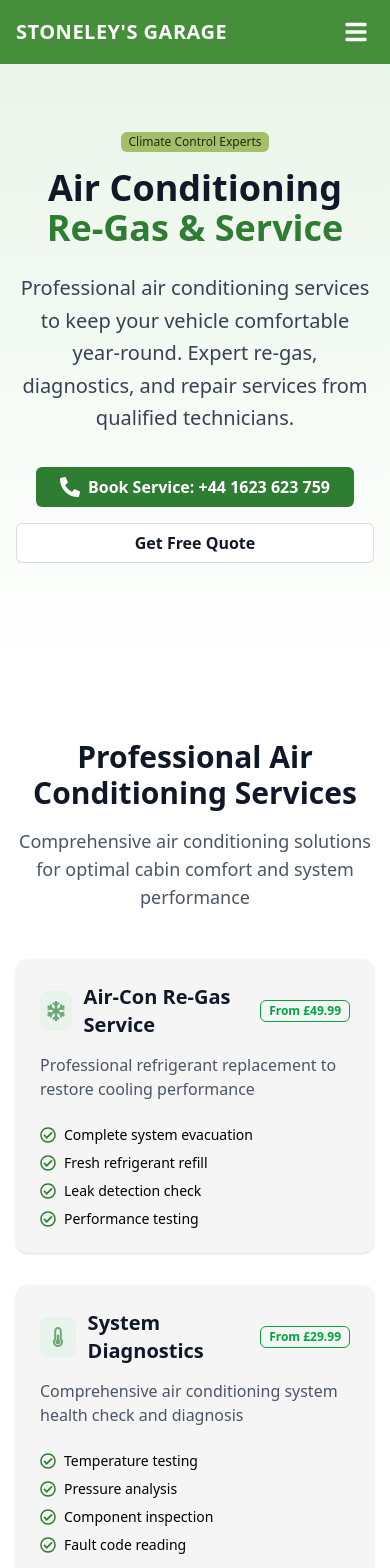
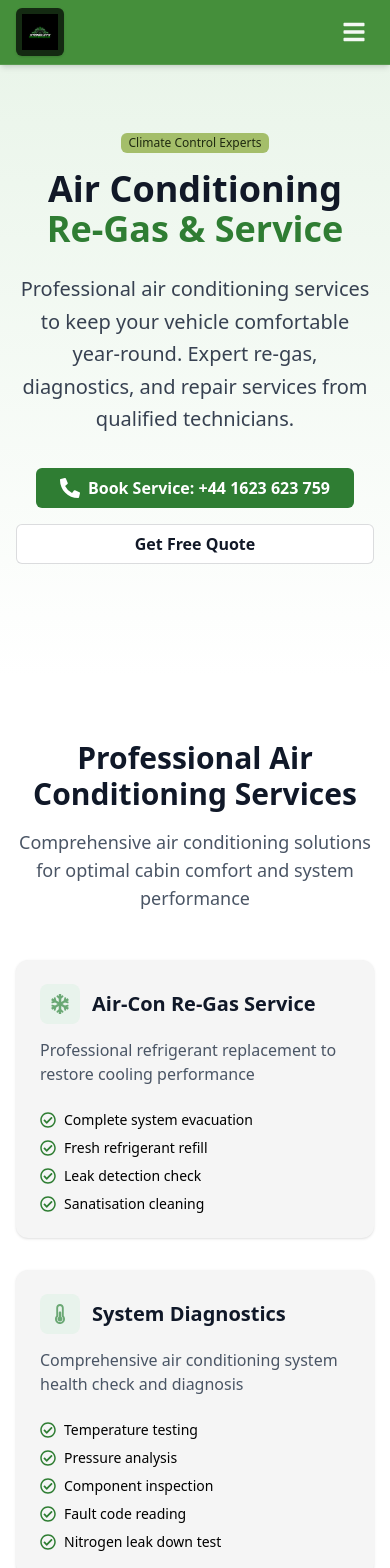
Before and after one commit to shandiru/stonelys, a React (Vite) app: page /services/air-con in a window 390 px wide. Shown: the top 1568 px of the page. Built offline with nearby package versions, Linux system fonts and the light colour scheme.

Commit message:
add contact

```diff
--- a/src/components/Header.jsx
+++ b/src/components/Header.jsx
@@ -1,15 +1,10 @@
 // File: GarageNav.jsx
 import React, { useState } from "react";
-import {
-  FaPhoneAlt,
-  FaMapMarkerAlt,
-  FaChevronDown,
-  FaBars,
-} from "react-icons/fa";
+import { FaPhoneAlt, FaMapMarkerAlt, FaChevronDown, FaBars } from "react-icons/fa";
 
 export default function GarageNav() {
   const brandGreen = "#458F3B";
-  const hoverLite = "rgba(255,255,255,0.85)";
+  const hoverLite = "rgba(255,255,255,0.88)";
   const [open, setOpen] = useState(false);
   const [svcOpen, setSvcOpen] = useState(false);
   const [svcOpenMobile, setSvcOpenMobile] = useState(false);
@@ -22,7 +17,7 @@
   const NavLink = ({ href, children }) => (
     <a
       href={href}
-      className="font-medium transition-colors duration-200"
+      className="font-medium tracking-wide transition-colors duration-200 px-1 py-2 outline-none focus-visible:ring-2 focus-visible:ring-white/60 rounded"
       style={{ color: "#FFFFFF" }}
       onMouseEnter={(e) => (e.currentTarget.style.color = hoverLite)}
       onMouseLeave={(e) => (e.currentTarget.style.color = "#FFFFFF")}
@@ -33,81 +28,96 @@
 
   const ServiceLinks = ({ itemClass = "block px-4 py-2" }) => (
     <>
-      <a href="/services/wheel-alignment" className={itemClass}>
+      <a href="/services/wheel-alignment" className={`${itemClass} hover:bg-gray-50/80`}>
         Wheel Alignment &amp; Tyres
       </a>
-      <a href="/services/air-con" className={itemClass}>
+      <a href="/services/air-con" className={`${itemClass} hover:bg-gray-50/80`}>
         Air Conditioning
       </a>
-      <a href="/services/car-service" className={itemClass}>
+      <a href="/services/car-service" className={`${itemClass} hover:bg-gray-50/80`}>
         Car Service &amp; MOT
       </a>
-      <a href="/services/cleaning" className={itemClass}>
+      <a href="/services/cleaning" className={`${itemClass} hover:bg-gray-50/80`}>
         Engine Cleaning
       </a>
     </>
   );
 
   return (
-    <nav className="shadow-lg" style={{ backgroundColor: brandGreen, color: "#FFFFFF" }}>
+    <nav
+      className="sticky top-0 z-50 shadow-md"
+      style={{ background: `linear-gradient(0deg, ${brandGreen}, ${brandGreen})`, color: "#FFFFFF" }}
+    >
       <div className="max-w-7xl mx-auto px-4 sm:px-6 lg:px-8">
-        <div className="flex h-16 items-center justify-between">
-          {/* Brand */}
-          <a href="/" className="flex items-center space-x-2">
-            <div className="text-xl font-black tracking-wide">STONELEY&apos;S GARAGE</div>
+        {/* Bar */}
+        <div className="relative flex h-16 md:h-20 items-center">
+          {/* Left: Brand */}
+          <a href="/" className="flex items-center gap-3">
+            <img
+              src="/logo.jpg" // keep name as-is
+              alt="Stoneley's Garage Logo"
+              className="h-12 md:h-16 w-auto object-contain rounded-md bg-black/70 p-1.5 shadow-sm"
+            />
           </a>
 
-          {/* Desktop Nav */}
-          <div className="hidden md:flex items-center space-x-8 relative">
+          {/* Center: Desktop Nav (absolute centered) */}
+          <div className="hidden md:flex items-center gap-8 absolute left-1/2 -translate-x-1/2">
             <NavLink href="/">Home</NavLink>
             <NavLink href="/contact">Contact</NavLink>
 
-            {/* Services */}
+            {/* Services dropdown */}
             <div className="relative">
               <button
                 type="button"
                 onClick={() => setSvcOpen((prev) => !prev)}
-                className="flex items-center space-x-1 font-medium transition-colors duration-200"
+                className="flex items-center gap-1 font-medium px-1 py-2 rounded outline-none focus-visible:ring-2 focus-visible:ring-white/60"
                 style={{ color: "#FFFFFF" }}
                 aria-haspopup="menu"
                 aria-expanded={svcOpen}
               >
                 <span>Services</span>
-                <FaChevronDown className={`h-4 w-4 transition-transform ${svcOpen ? "rotate-180" : ""}`} />
+                <FaChevronDown className={`h-4 w-4 transition-transform duration-200 ${svcOpen ? "rotate-180" : ""}`} />
               </button>
+
               {svcOpen && (
                 <div
-                  className="absolute right-0 mt-2 w-64 rounded-md border shadow-lg z-50"
-                  style={{ background: "#FFFFFF", color: "#111827", borderColor: "rgba(0,0,0,0.08)" }}
+                  className="absolute left-1/2 -translate-x-1/2 mt-2 w-72 rounded-lg border border-black/10 bg-white text-gray-900 shadow-xl ring-1 ring-black/5 overflow-hidden z-50"
                   role="menu"
                 >
-                  <ServiceLinks itemClass="block px-4 py-2 hover:bg-gray-50" />
+                  <div className="py-2">
+                    <ServiceLinks itemClass="block px-4 py-2.5 text-sm" />
+                  </div>
                 </div>
               )}
             </div>
           </div>
 
-          {/* Right utilities (Desktop) */}
-          <div className="hidden lg:flex items-center space-x-4">
-            <a href={`tel:${phoneNumber}`} className="flex items-center space-x-1 text-sm hover:underline">
+          {/* Right: utilities (Desktop) */}
+          <div className="hidden lg:flex items-center gap-4 ml-auto">
+            <a
+              href={`tel:${phoneNumber}`}
+              className="flex items-center gap-2 text-sm/none bg-white/10 hover:bg-white/15 px-3 py-1.5 rounded-full transition-colors outline-none focus-visible:ring-2 focus-visible:ring-white/60"
+              title="Call us"
+            >
               <FaPhoneAlt className="h-4 w-4" />
-              <span>{phoneDisplay}</span>
+              <span className="whitespace-nowrap">{phoneDisplay}</span>
             </a>
             <a
               href={mapAddress}
               target="_blank"
               rel="noopener noreferrer"
-              className="flex items-center space-x-1 text-sm hover:underline"
+              className="flex items-center gap-2 text-sm/none bg-white/10 hover:bg-white/15 px-3 py-1.5 rounded-full transition-colors outline-none focus-visible:ring-2 focus-visible:ring-white/60"
+              title="Open location"
             >
               <FaMapMarkerAlt className="h-4 w-4" />
-              <span>Stoneley's Garage, NG18 5BU</span>
+              <span className="whitespace-nowrap">Stoneley&apos;s Garage, NG18 5BU</span>
             </a>
           </div>
 
-          {/* Mobile toggle */}
-          <div className="md:hidden">
+          {/* Mobile toggle (right) */}
+          <div className="md:hidden ml-auto">
             <button
-              className="inline-flex items-center justify-center h-9 w-9 rounded-md text-white"
+              className="inline-flex items-center justify-center h-10 w-10 rounded-md text-white/95 hover:bg-white/10 outline-none focus-visible:ring-2 focus-visible:ring-white/70"
               onClick={() => setOpen((v) => !v)}
               aria-label="Toggle menu"
               aria-expanded={open}
@@ -120,16 +130,16 @@
 
       {/* Mobile panel */}
       <div
-        className="md:hidden overflow-hidden transition-[max-height] duration-300 ease-in-out"
-        style={{ maxHeight: open ? "320px" : "0px", backgroundColor: brandGreen }}
+        className="md:hidden overflow-hidden transition-[max-height] duration-300 ease-in-out border-t border-white/10"
+        style={{ maxHeight: open ? "360px" : "0px", backgroundColor: brandGreen }}
       >
-        <div className="px-4 pb-4 flex flex-col space-y-3">
+        <div className="px-4 py-3 flex flex-col gap-2">
           <NavLink href="/">Home</NavLink>
           <NavLink href="/contact">Contact</NavLink>
 
           {/* Services (Mobile) */}
           <button
-            className="flex items-center justify-between text-left font-medium pr-2"
+            className="flex items-center justify-between text-left font-medium pr-1 py-2 rounded outline-none focus-visible:ring-2 focus-visible:ring-white/60"
             style={{ color: "#FFFFFF" }}
             onClick={() => setSvcOpenMobile((v) => !v)}
             aria-expanded={svcOpenMobile}
@@ -138,17 +148,17 @@
             <FaChevronDown className={`h-4 w-4 transition-transform ${svcOpenMobile ? "rotate-180" : ""}`} />
           </button>
           <div
-            className="overflow-hidden transition-[max-height] duration-300 ease-in-out pl-3"
-            style={{ maxHeight: svcOpenMobile ? "240px" : "0px" }}
+            className="overflow-hidden transition-[max-height] duration-300 ease-in-out pl-2"
+            style={{ maxHeight: svcOpenMobile ? "260px" : "0px" }}
           >
-            <div className="flex flex-col py-1">
-              <ServiceLinks itemClass="py-1.5" />
+            <div className="flex flex-col py-1 text-white/95">
+              <ServiceLinks itemClass="py-2 text-sm" />
             </div>
           </div>
 
-          {/* Mobile Phone + Location */}
-          <div className="pt-2 border-t border-white/20 flex flex-col gap-2 text-sm">
-            <a href={`tel:${phoneNumber}`} className="flex items-center space-x-1 hover:underline">
+          {/* Phone + Location */}
+          <div className="mt-2 pt-3 border-t border-white/15 grid gap-2 text-sm">
+            <a href={`tel:${phoneNumber}`} className="flex items-center gap-2 bg-white/10 hover:bg-white/15 px-3 py-2 rounded-md transition-colors">
               <FaPhoneAlt className="h-4 w-4" />
               <span>{phoneDisplay}</span>
             </a>
@@ -156,10 +166,10 @@
               href={mapAddress}
               target="_blank"
               rel="noopener noreferrer"
-              className="flex items-center space-x-1 hover:underline"
+              className="flex items-center gap-2 bg-white/10 hover:bg-white/15 px-3 py-2 rounded-md transition-colors"
             >
               <FaMapMarkerAlt className="h-4 w-4" />
-              <span>Oakham Business Park, Hamilton Way</span>
+              <span>Stoneley&apos;s Garage, NG18 5BU</span>
             </a>
           </div>
         </div>
--- a/src/components/ServiceSection/AirConPage/AirConServices.jsx
+++ b/src/components/ServiceSection/AirConPage/AirConServices.jsx
@@ -18,31 +18,32 @@
     {
       title: "Air-Con Re-Gas Service",
       desc: "Professional refrigerant replacement to restore cooling performance",
-      price: "From £49.99",
+
       icon: <FaSnowflake className="h-5 w-5" style={{ color: ICON_FG }} />,
       points: [
         "Complete system evacuation",
         "Fresh refrigerant refill",
         "Leak detection check",
-        "Performance testing",
+        "Sanatisation cleaning",
       ],
     },
     {
       title: "System Diagnostics",
       desc: "Comprehensive air conditioning system health check and diagnosis",
-      price: "From £29.99",
+
       icon: <FaThermometerHalf className="h-5 w-5" style={{ color: ICON_FG }} />,
       points: [
         "Temperature testing",
         "Pressure analysis",
         "Component inspection",
         "Fault code reading",
+        "Nitrogen leak down test",
       ],
     },
     {
       title: "Component Repair",
       desc: "Professional repair and replacement of air conditioning components",
-      price: "Quote on inspection",
+
       icon: <FaTools className="h-5 w-5" style={{ color: ICON_FG }} />,
       points: [
         "Compressor service",
@@ -54,7 +55,7 @@
     {
       title: "Preventive Maintenance",
       desc: "Regular maintenance to prevent costly air conditioning failures",
-      price: "From £39.99",
+
       icon: <FaShieldAlt className="h-5 w-5" style={{ color: ICON_FG }} />,
       points: [
         "Filter replacement",
@@ -99,9 +100,7 @@
                       {s.title}
                     </div>
                   </div>
-                  <div className="text-xs font-semibold border border-green-600 text-green-600 px-2 py-0.5 rounded-md whitespace-nowrap">
-                    {s.price}
-                  </div>
+
                 </div>
                 <div className="text-gray-600 font-body text-base">
                   {s.desc}
--- a/src/components/ServiceSection/CarServicePage/AutomotiveServices.jsx
+++ b/src/components/ServiceSection/CarServicePage/AutomotiveServices.jsx
@@ -18,7 +18,7 @@
     {
       title: "Full Car Service",
       desc: "Comprehensive vehicle inspection and maintenance service",
-      price: "From £89.99",
+
       icon: <FaCar className="h-5 w-5" style={{ color: ICON_FG }} />,
       points: [
         "Engine oil & filter change",
@@ -31,8 +31,8 @@
     },
     {
       title: "MOT Testing",
-      desc: "Official MOT testing by qualified MOT testers",
-      price: "£54.85",
+      desc: "Official MOT testing by qualified MOT testers . class 4 and class 7 ",
+
       icon: <FaWrench className="h-5 w-5" style={{ color: ICON_FG }} />,
       points: [
         "Qualified MOT testers",
@@ -46,7 +46,7 @@
     {
       title: "Brake Service",
       desc: "Professional brake system maintenance and repair",
-      price: "From £49.99",
+
       icon: <FaTools className="h-5 w-5" style={{ color: ICON_FG }} />,
       points: [
         "Brake pad replacement",
@@ -60,7 +60,7 @@
     {
       title: "Exhaust Systems",
       desc: "Complete exhaust system service and replacement",
-      price: "From £79.99",
+
       icon: <FaClock className="h-5 w-5" style={{ color: ICON_FG }} />,
       points: [
         "Exhaust inspection",
@@ -107,9 +107,7 @@
                       {s.title}
                     </div>
                   </div>
-                  <div className="text-xs font-semibold border border-green-600 text-green-600 px-2 py-0.5 rounded-md whitespace-nowrap">
-                    {s.price}
-                  </div>
+
                 </div>
                 <div className="text-gray-600 font-body text-base">{s.desc}</div>
               </div>
```
Also changed, not shown: src/components/ServiceSection/CarServicePage/MajorServices.jsx (+4 -6 lines), src/components/ServiceSection/CleaningPage/EngineCleaningCards.jsx (+6 -9 lines), public/logo.jpg (added).
